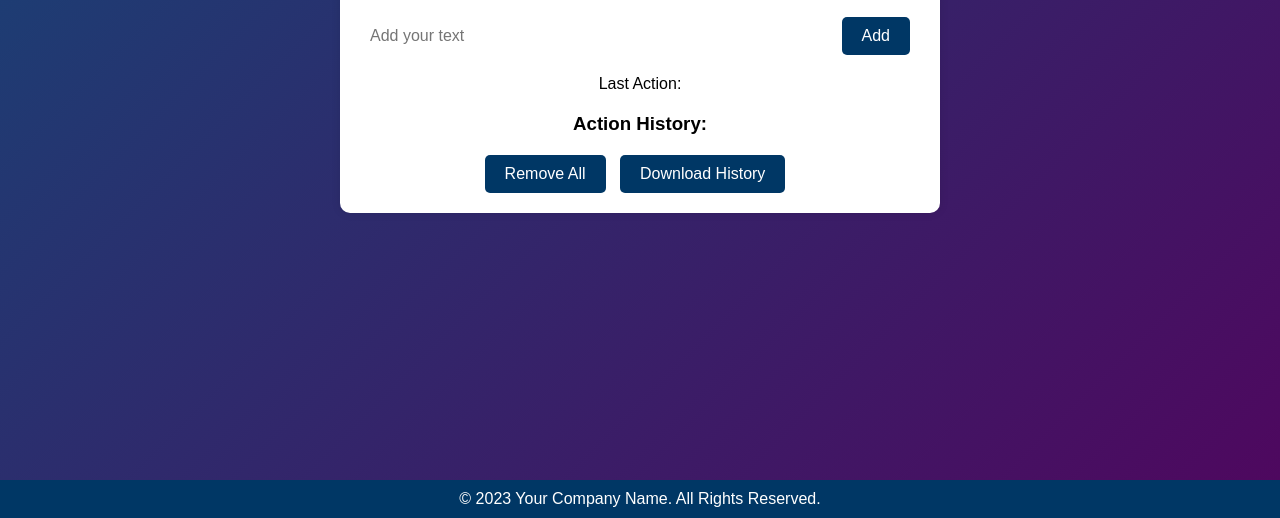
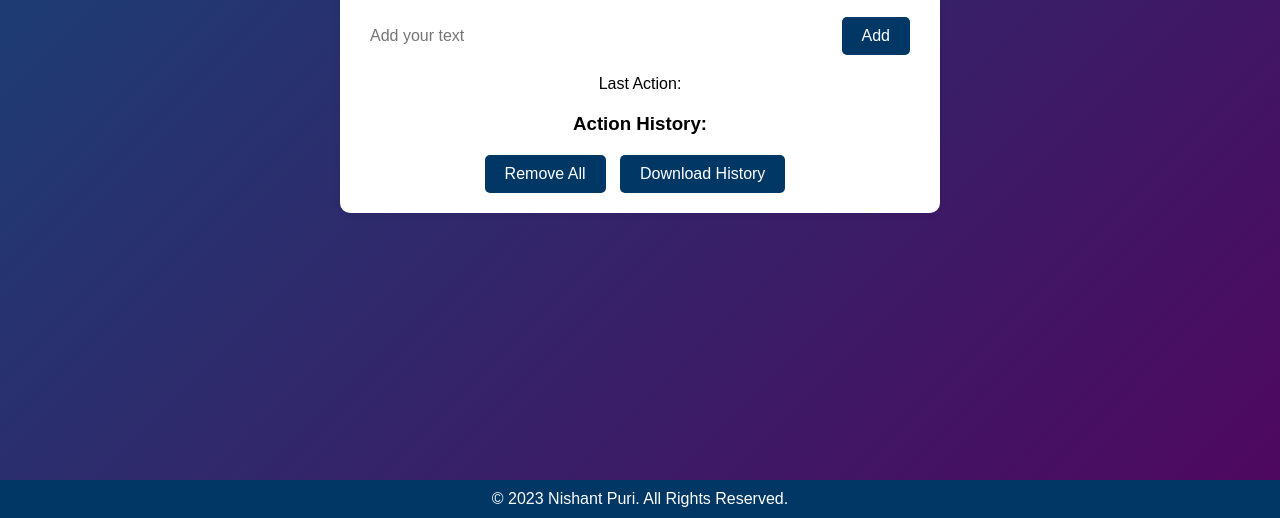
Before and after one commit to usernihant/frontendtodolist, a plain HTML site: page index.html in a window 1280 px wide. Shown: the part 377-895 px from the top of the page. Drawn offline with Linux system fonts and the light colour scheme.

Commit message:
Updated the code to improve user interface

```diff
--- a/index.html
+++ b/index.html
@@ -47,7 +47,7 @@
     </div>
 
     <footer class="footer">
-        <p>&copy; 2023 Your Company Name. All Rights Reserved.</p>
+        <p>&copy; 2023 Nishant Puri. All Rights Reserved.</p>
     </footer>
     <script src="script.js"></script>
 </body>
```
